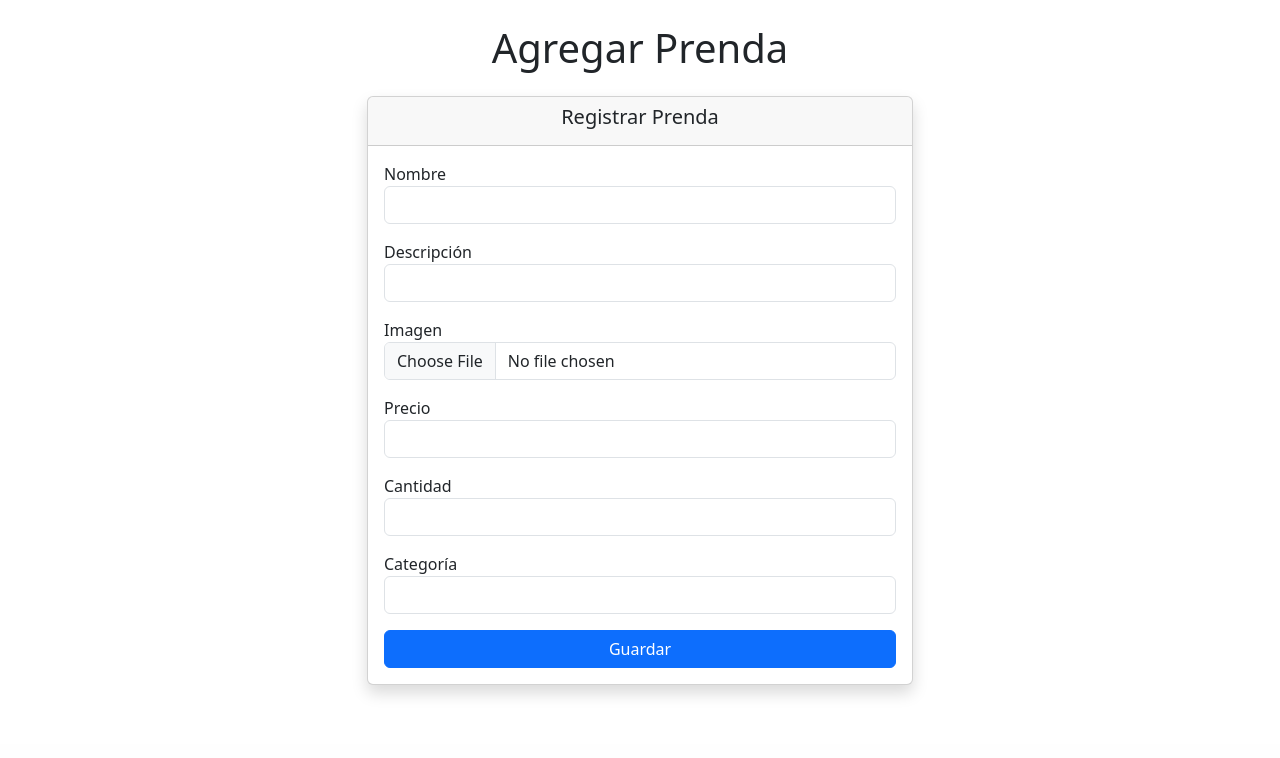
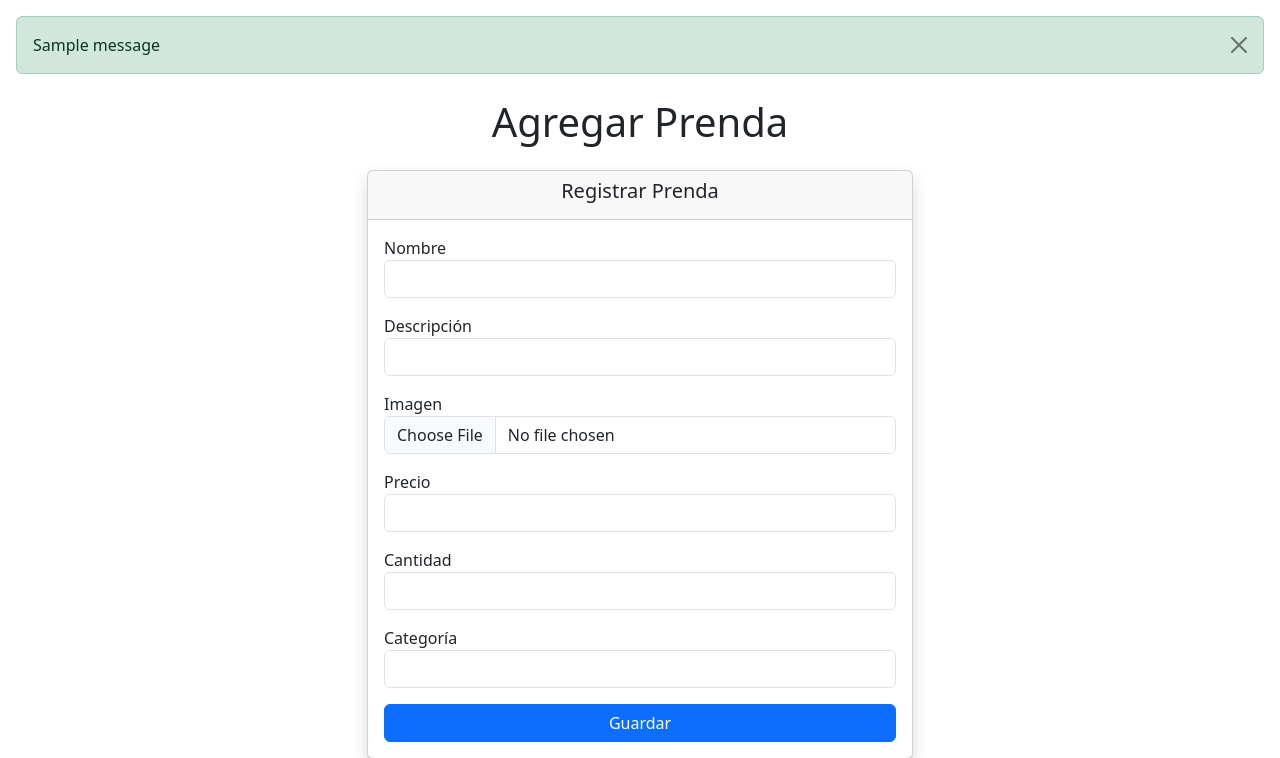
Before and after one commit to aaronh14no/Tienda-de-Ropa-Proyecto-Base, a Flask app: page / in a window 1280 px wide. Shown: the part 56-814 px from the top of the page. Before the commit the page ends 752 px from the top, so only its background shows below. Run offline with Flask 3, Linux system fonts and the light colour scheme; one stand-in notice (Sample message) is shown; a database or web service that is not in the repository returns one stand-in record (values such as "Sample title").

Commit message:
HU-07: mensajes de error claros al usuario

```diff
--- a/app.py
+++ b/app.py
@@ -5,10 +5,10 @@ import os
 
 from buscarFiltrar import buscar_filtrar_bp # Importar el blueprint de búsqueda y filtrado
 
-
 db = dbase.dbConnection()
 
 app = Flask(__name__)
+app.secret_key = 'tienda_ropa_secret'
 
 app.register_blueprint(buscar_filtrar_bp)
 
--- a/crearProducto.py
+++ b/crearProducto.py
@@ -1,4 +1,4 @@
-from flask import Blueprint, request, jsonify, redirect, url_for, current_app
+from flask import Blueprint, request, jsonify, redirect, url_for, current_app, flash
 from product import Product
 import database as dbase
 import os
@@ -63,6 +63,8 @@ def addProduct():
                 'message': 'Campos incompletos'
             }), 400
         products.insert_one(product.toDBCollection())
+        flash("Producto creado correctamente.", "success")
         return redirect(url_for('home'))
 
-    return jsonify({'message': 'Datos incompletos'}), 400
+    flash("No se pudo crear el producto. Completa todos los campos.", "danger")
+    return redirect(url_for('home'))
--- a/templates/base.html
+++ b/templates/base.html
@@ -27,6 +27,17 @@
   </div>
 </nav>
 
+{% with messages = get_flashed_messages(with_categories=true) %}
+    {% if messages %}
+        {% for category, message in messages %}
+            <div class="alert alert-{{ category }} alert-dismissible fade show m-3" role="alert">
+                {{ message }}
+                <button type="button" class="btn-close" data-bs-dismiss="alert"></button>
+            </div>
+        {% endfor %}
+    {% endif %}
+{% endwith %}
+
 <div class="container mt-4">
     {% block content %}{% endblock %}
 </div>
```
